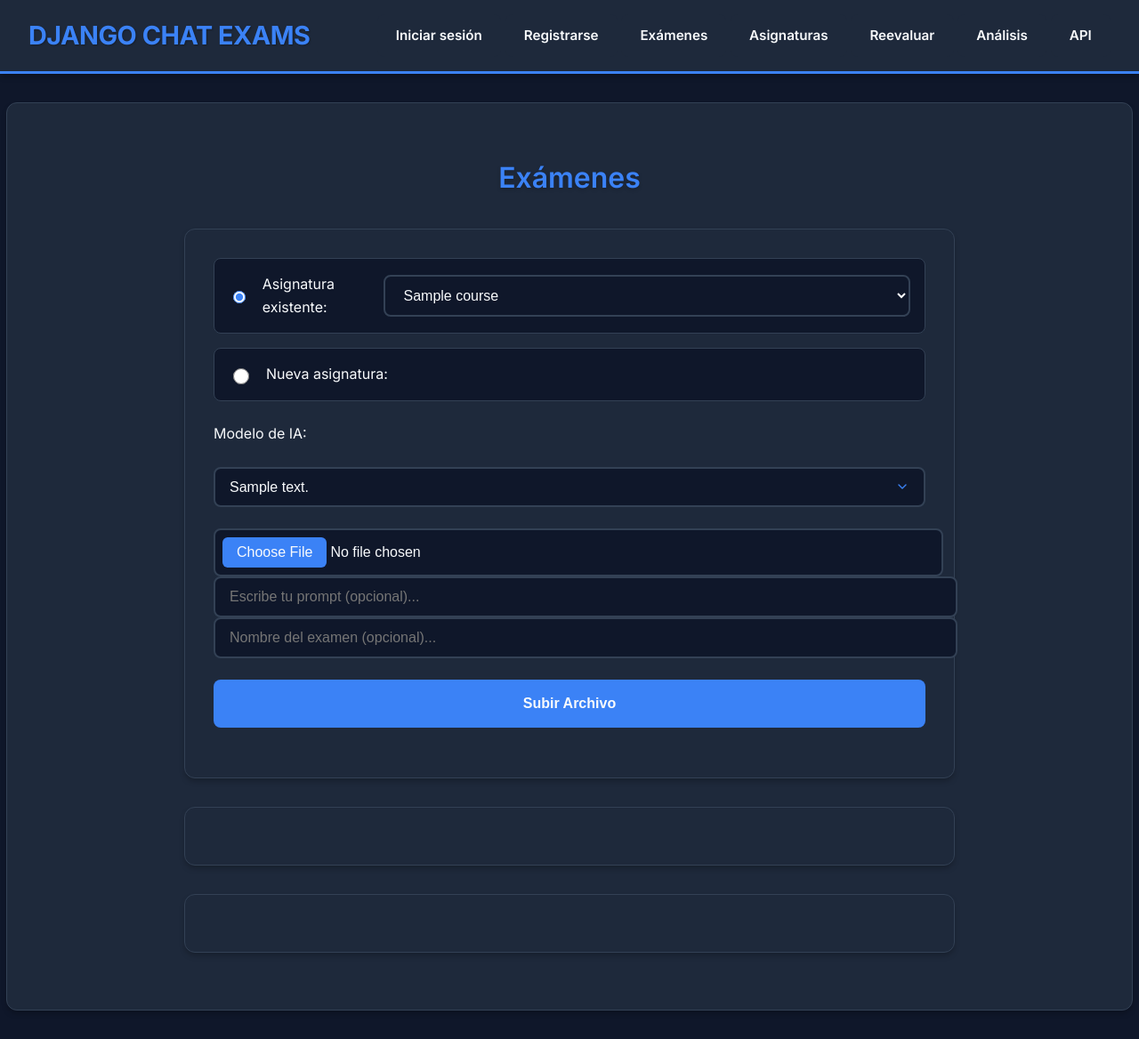
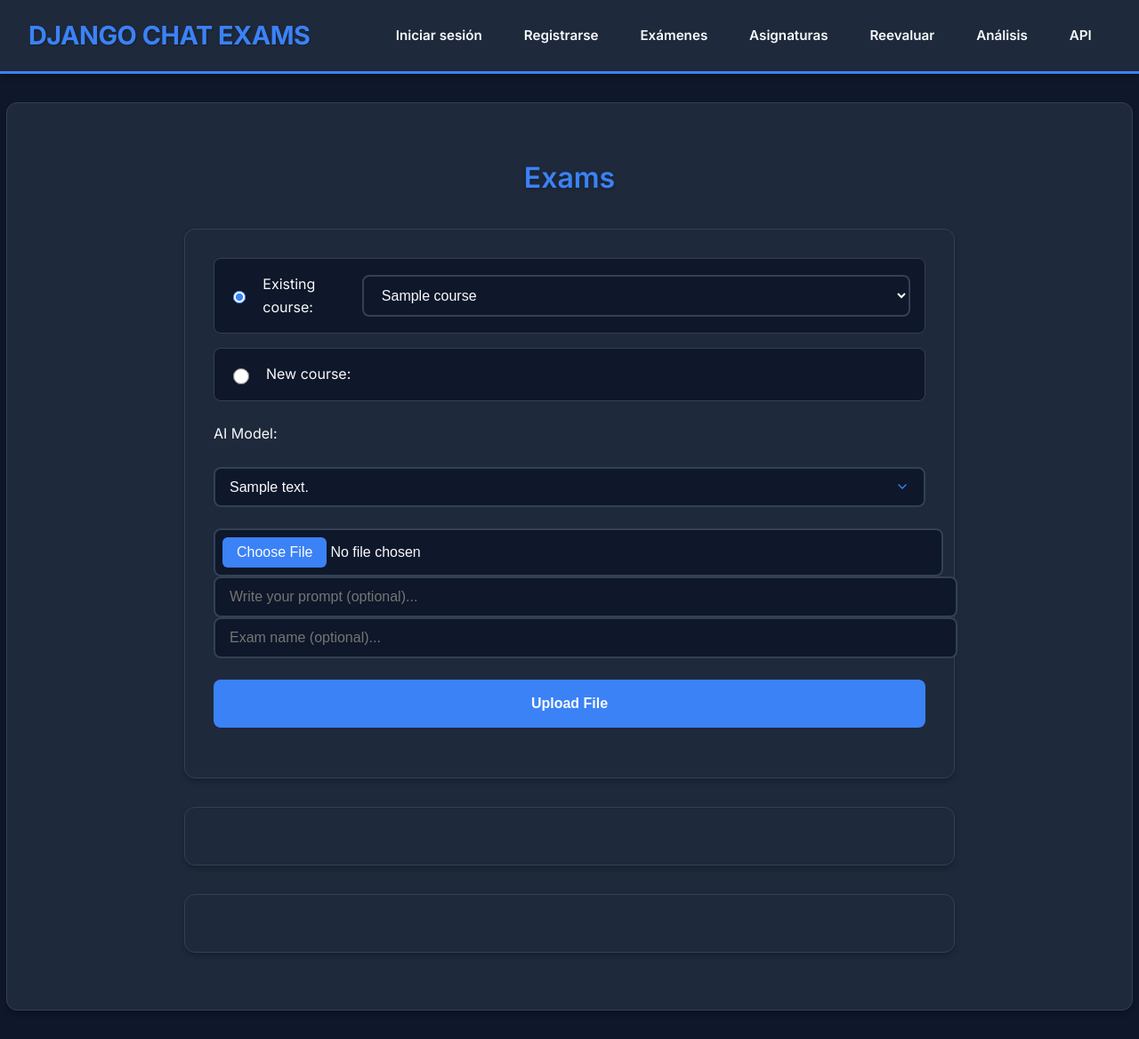
Before and after one commit to victor992992/genaigrader, a Django app: template chat/templates/exam.html in a window 1280 px wide. Shown: the whole page at 89% size. Run offline with Django 3.2, Linux system fonts and the light colour scheme; the template is opened without the code that fills it: most values are stand-ins (such as "Sample title", 1, 10 or a date in 2020).

Commit message:
Exam translated into English

```diff
--- a/chat/templates/exam.html
+++ b/chat/templates/exam.html
@@ -10,13 +10,13 @@
 {% endblock %}
 
 {% block content %}
-  <h2>Exámenes</h2>
+  <h2>Exams</h2>
   <form id="exam-form">
-    <!-- Selección de asignatura -->
+    <!-- Course selection -->
     <div id="course-selection">
       <div>
         <input type="radio" name="course_choice" id="existing-course" value="existing" checked>
-        <label for="existing-course">Asignatura existente:</label>
+        <label for="existing-course">Existing course:</label>
         <select id="course-select" name="course_id">
           {% for course in courses %}
             <option value="{{ course.id }}">{{ course.name }}</option>
@@ -25,21 +25,21 @@
       </div>
       <div>
         <input type="radio" name="course_choice" id="new-course-radio" value="new">
-        <label for="new-course-radio">Nueva asignatura:</label>
-        <input type="text" id="new-course-input" name="new_course" placeholder="Nombre de nueva asignatura" style="display: none;">
+        <label for="new-course-radio">New course:</label>
+        <input type="text" id="new-course-input" name="new_course" placeholder="Name of new course" style="display: none;">
       </div>
     </div>
 
     {% include "partials/model_select.html" %}
 
-    <!-- Archivo -->
+    <!-- File upload -->
     <input type="file" name="file" accept=".txt" required />
 
-    <!-- Campos opcionales -->
-    <input type="text" id="user-prompt" name="user_prompt" placeholder="Escribe tu prompt (opcional)..."/>
-    <input type="text" id="user-exam" name="user_exam" placeholder="Nombre del examen (opcional)..."/>
+    <!-- Optional fields -->
+    <input type="text" id="user-prompt" name="user_prompt" placeholder="Write your prompt (optional)..."/>
+    <input type="text" id="user-exam" name="user_exam" placeholder="Exam name (optional)..."/>
 
-    <button type="submit">Subir Archivo</button>
+    <button type="submit">Upload File</button>
   </form>
 
   {% include "partials/loading_feedback.html" %}
--- a/chat/templates/partials/model_select.html
+++ b/chat/templates/partials/model_select.html
@@ -1,11 +1,11 @@
-<label for="model-select">Modelo de IA:</label>
+<label for="model-select">AI Model:</label>
 <select id="model-select" name="model">
-  <optgroup label="Modelos Locales">
+  <optgroup label="Local Models">
     {% for model in local_models %}
       <option value="{{ model.description }}">{{ model.description }}</option>
     {% endfor %}
   </optgroup>
-  <optgroup label="Modelos Externos">
+  <optgroup label="External Models">
     {% for model in external_models %}
       <option value="{{ model.description }}">{{ model.description }}</option>
     {% endfor %}
--- a/static/js/exam.js
+++ b/static/js/exam.js
@@ -1,4 +1,3 @@
-// exam.js
 $(document).ready(function () {
   function toggleCourseInputs() {
     const courseChoice = $('input[name="course_choice"]:checked').val();
@@ -19,7 +18,7 @@ $(document).ready(function () {
 
     const courseChoice = $('input[name="course_choice"]:checked').val();
     if (courseChoice === 'new' && !$('#new-course-input').val().trim()) {
-      alert('Por favor ingresa el nombre de la nueva asignatura');
+      alert('Please enter the name of the new course');
       return;
     }
 
@@ -33,14 +32,14 @@ $(document).ready(function () {
     })
       .then((response) => {
         if (!response.ok) {
-          return handleErrorResponse(response, "Hubo un error con el procesamiento del archivo.");
+          return handleErrorResponse(response, "There was an error processing the file.");
         }
         return handleStreamingResponse(response, updateUI);
       })
       .catch((error) => {
         console.error("Error:", error);
         $("#loading-indicator").hide();
-        $("#exam-results").html("Error al procesar el archivo.");
+        $("#exam-results").html("Error processing the file.");
       });
   });
 });
--- a/static/js/utils.js
+++ b/static/js/utils.js
@@ -1,5 +1,3 @@
-// utils.js
-
 function updateUI(progress) {
   const percentage = (progress.processed_questions / progress.total_questions) * 100;
   $("#progress-bar").css("width", percentage + "%").text(percentage.toFixed(0) + "%");
@@ -8,13 +6,13 @@ function updateUI(progress) {
   const responseColor = response.is_correct ? "var(--success-color)" : "var(--error-color)";
   const detailsHtml = `
     <div style="border: 1px solid var(--border-color); padding: 10px; margin: 10px 0; border-radius: 5px; background: var(--background-medium);">
-      <p><strong>Tiempo respuesta:</strong> ${progress.time}s</p>
+      <p><strong>Response time:</strong> ${progress.time}s</p>
       <p><strong>Prompt:</strong></p>
       <pre>${response.user_prompt}</pre>
-      <p><strong>Pregunta ${progress.processed_questions}:</strong></p>
+      <p><strong>Question ${progress.processed_questions}:</strong></p>
       <pre>${response.question_prompt}</pre>
-      <p><strong>Respuesta del modelo:</strong> <span style="color: ${responseColor}; font-weight: bold;">${response.response}</span></p>
-      <p><strong>Opción correcta:</strong> ${response.correct_option}</p>
+      <p><strong>Model response:</strong> <span style="color: ${responseColor}; font-weight: bold;">${response.response}</span></p>
+      <p><strong>Correct option:</strong> ${response.correct_option}</p>
     </div>
   `;
   $("#exam-details").append(detailsHtml);
@@ -22,9 +20,9 @@ function updateUI(progress) {
   if (progress.processed_questions === progress.total_questions) {
     let totalTime = progress.total_time ? progress.total_time.toFixed(2) : 'N/A';
     $("#exam-results").html(`
-          Archivo procesado.<br>
-          Respuestas correctas: ${progress.correct_count}/${progress.total_questions}<br>
-          Tiempo total de evaluación: ${totalTime}s
+      File processed.<br>
+      Correct answers: ${progress.correct_count}/${progress.total_questions}<br>
+      Total evaluation time: ${totalTime}s
     `);
   }
 }
@@ -62,7 +60,7 @@ function handleStreamingResponse(response, onProgress) {
 
 function handleErrorResponse(response, defaultMessage) {
   return response.text().then((text) => {
-      alert("Error en el modelo: " + text);
+    alert("Model error: " + text);
     $("#loading-indicator").hide();
     $("#exam-results").html(defaultMessage);
     throw new Error(text);
```
Also changed, not shown: chat/views/exam_views.py (+2 -10 lines). Lines whose indentation alone changed are shown as unchanged.
